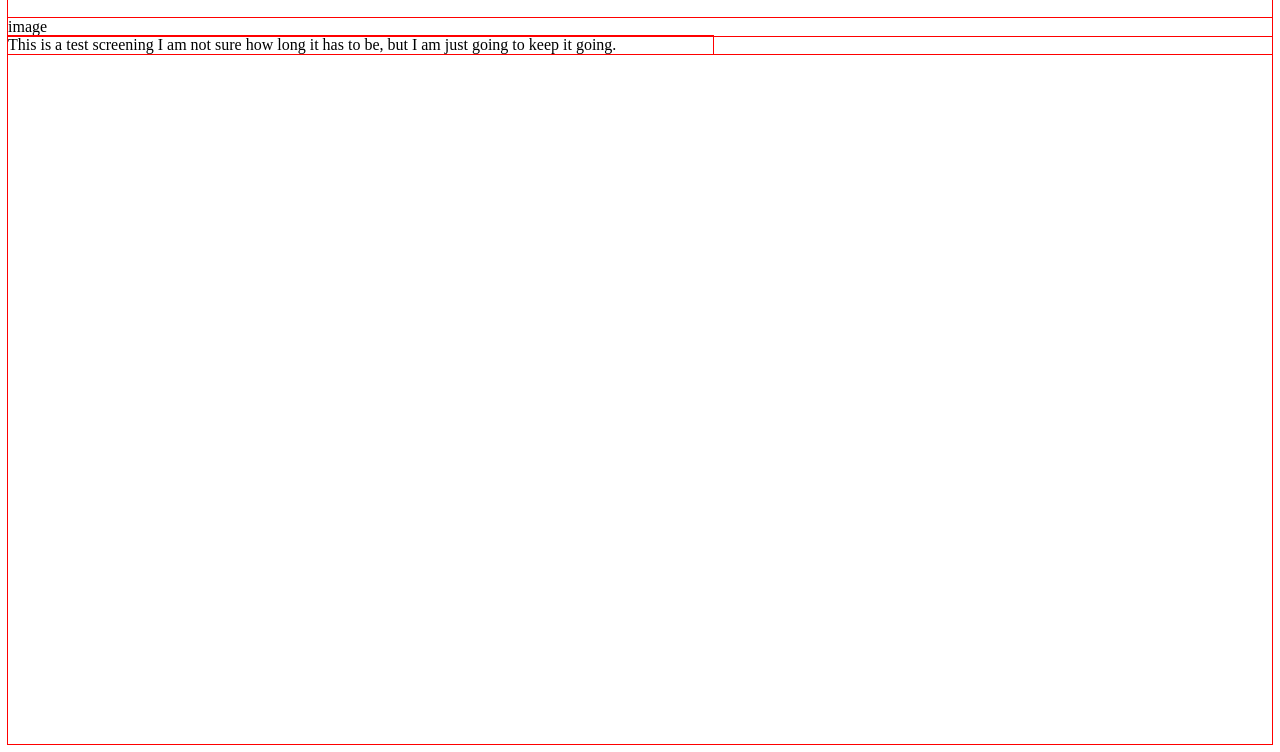
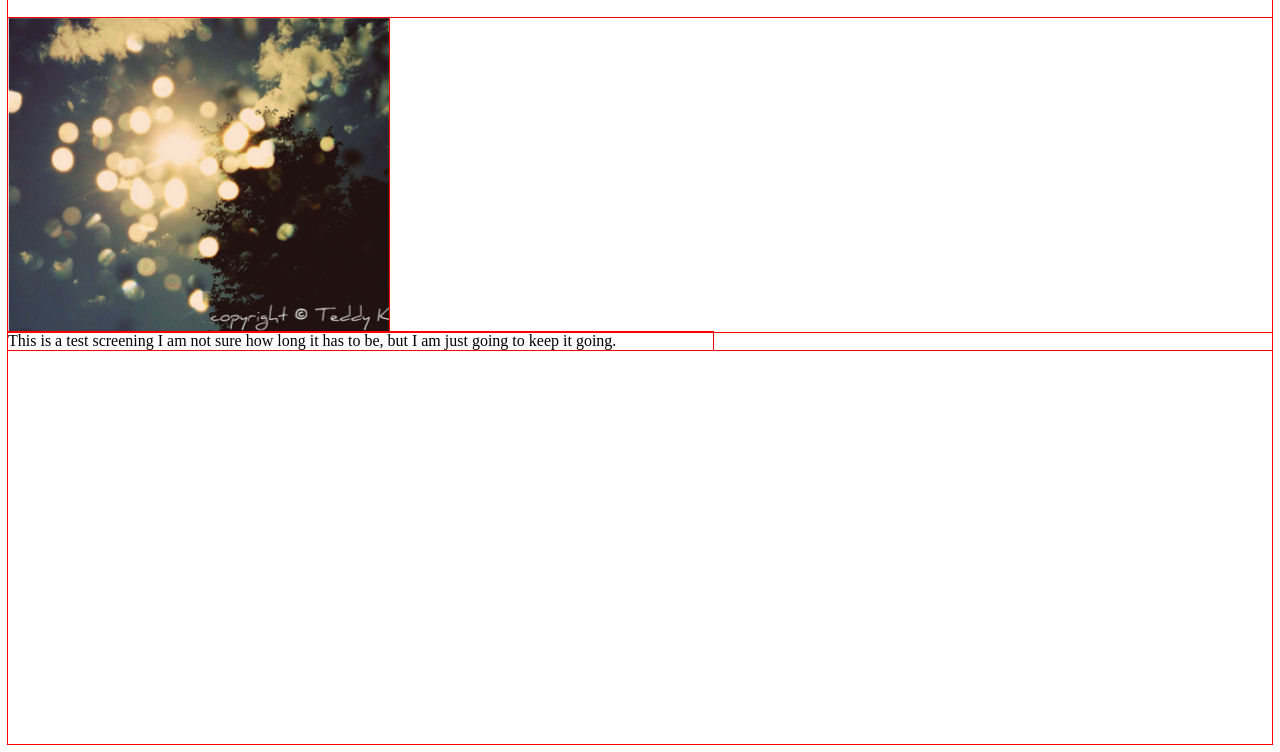
Before and after one commit to TheBlurrr/html_css, a plain HTML site: page portfolio/toplist/index.html in a window 1280 px wide. Shown: the part 48-800 px from the top of the page. Drawn offline with Linux system fonts and the light colour scheme.

Commit message:
insert image in html file

```diff
--- a/portfolio/toplist/index.html
+++ b/portfolio/toplist/index.html
@@ -6,7 +6,7 @@
 <body>
     <h1 class="Header"> My App</h1>
     <div class="Middle">
-        <div class="screenshot">image</div>
+        <div class="screenshot"><img src="images/flowering.png"></div>
         <div class="description">This is a test screening
         I am not sure how long it has to be, but I am just
         going to keep it going.</div>
```
Also changed, not shown: portfolio/toplist/flowerimg.png (deleted).
